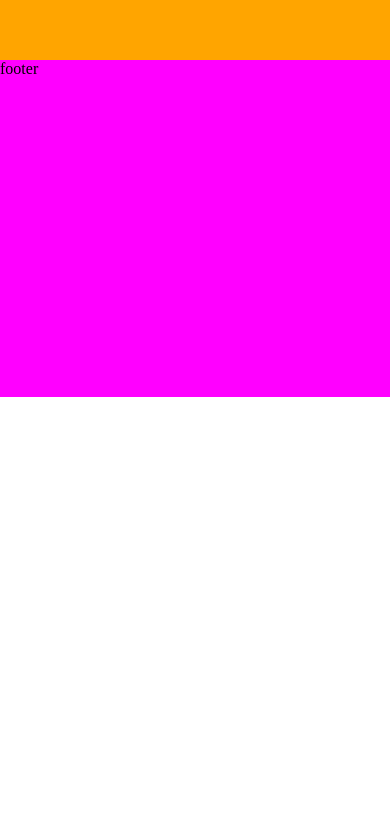
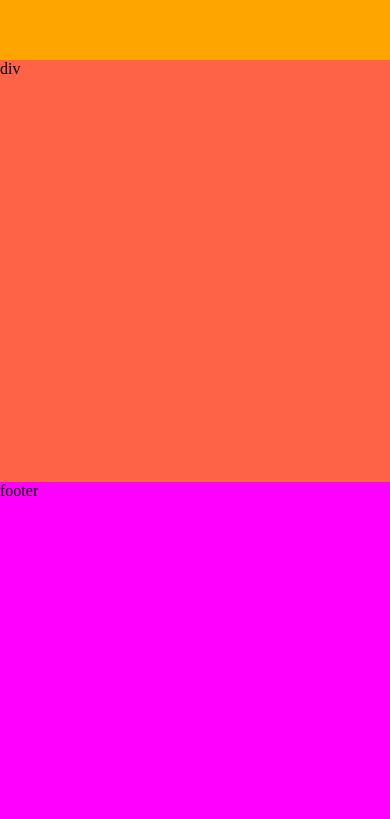
Before and after one commit to DiegoDs01/104-Ds, a plain HTML site: page index.html in a window 390 px wide. Shown: the part 1375-2194 px from the top of the page. Before the commit the page ends 1772 px from the top, so only its background shows below. Drawn offline with Linux system fonts and the light colour scheme.

Commit message:
Criar estrutura responsiva do site

```diff
--- a/index.html
+++ b/index.html
@@ -8,6 +8,7 @@
     <title>Document</title>
 </head>
 <body>
+    <!-- Barrinha Nav -->
     <nav>
         <a href="">Memes da Gretchen</a>
         <a href="">Quem é Gretchen</a>
@@ -16,9 +17,13 @@
 
         <img src="imagens/menu.png" alt="">
     </nav>
+    <!-- Colunas -->
     <header>header</header>
     <section>section</section>
     <aside>aside</aside>
+    <div>div</div>
+
+    <!-- Rodapé -->
     <footer>footer</footer>
 </body>
 </html>
--- a/style.css
+++ b/style.css
@@ -2,10 +2,9 @@ body{
     margin: 0;
     display: grid;
     grid-template-areas: 'navbar navbar navbar navbar'
-                         'header header header header'
-                         'section section aside aside'
+                         'header section aside div'
                          'footer footer footer footer';
-    grid-template-rows: 20vh 30vh 60vh 40vh;
+    grid-template-rows : 20vh 70vh 40vh;
 }
 
 
@@ -41,6 +40,11 @@ aside{
     background-color: orange;
 }
 
+div{
+    grid-area: div;
+    background-color: tomato;
+}
+
 footer{
     grid-area: footer;
     background-color: magenta;
@@ -49,11 +53,10 @@ footer{
 @media(max-width: 768px){
     body{
         grid-template-areas: 'navbar navbar navbar navbar'
-                             'header header header header'
-                             'section section section section'
-                             'aside aside aside aside'
+                             'header header section section'
+                             'aside aside div div'
                              'footer footer footer footer';
-        grid-template-rows: 20vh 30vh 60vh 60vh 40vh;
+        grid-template-rows: 20vh 70vh 70vh 40vh;
 
     }
     nav a{display: none;
@@ -63,3 +66,15 @@ footer{
 
     }
 }
+
+@media(max-width: 425px){
+    body{
+        grid-template-areas: 'navbar navbar navbar navbar'
+                             'header header header header'
+                             'section section section section'
+                             'aside aside aside aside'
+                             'div div div div'
+                             'footer footer footer footer';
+        grid-template-rows: 20vh 50vh 50vh 50vh 50vh 40vh;
+    }
+}
```
